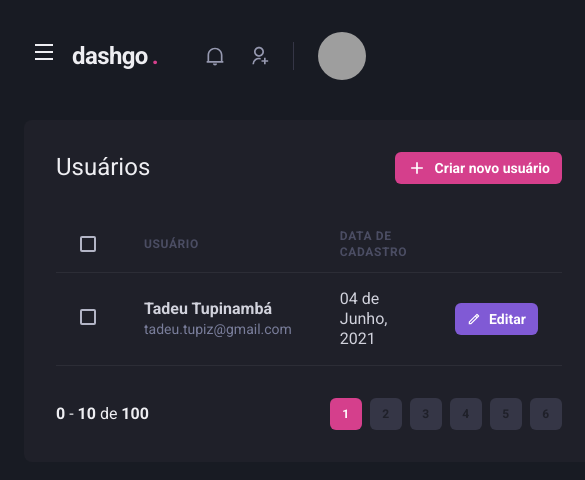
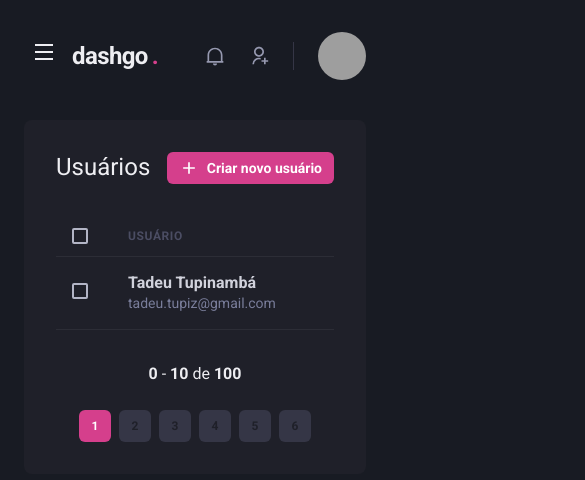
Before and after one commit to tupizz/react-studies, a Next.js app in the folder dashboard/: page /users in a window 390 px wide. Shown: the top 480 px of the page, 585 px wide, since content can reach past the window. Built offline with nearby package versions, Linux system fonts and the light colour scheme; grey boxes are pictures that could not be loaded.

Commit message:
responsive pages fixes

```diff
--- a/dashboard/src/components/Pagination/index.tsx
+++ b/dashboard/src/components/Pagination/index.tsx
@@ -4,7 +4,7 @@
 export function Pagination() {
   return (
     <Stack
-      direction="row"
+      direction={["column", "row"]}
       spacing="6"
       mt="8"
       justify="space-between"
--- a/dashboard/src/pages/dashboard.tsx
+++ b/dashboard/src/pages/dashboard.tsx
@@ -73,14 +73,14 @@
 
         {/* flex=1 the component will take the space which is available */}
         <SimpleGrid flex="1" gap="4" minChildWidth="320px">
-          <Box p="8" bgColor="gray.800" borderRadius={8} pb="4">
+          <Box p={["4", "8"]} bgColor="gray.800" borderRadius={8} pb="4">
             <Text fontSize="lg" mb="4">
               Inscritos da semana
             </Text>
             <Chart type="area" height={160} options={options} series={series} />
           </Box>
 
-          <Box p="8" bgColor="gray.800" borderRadius={8}>
+          <Box p={["4", "8"]} bgColor="gray.800" borderRadius={8}>
             <Text fontSize="lg" mb="4">
               Taxa de abertura
             </Text>
--- a/dashboard/src/pages/users/create.tsx
+++ b/dashboard/src/pages/users/create.tsx
@@ -18,7 +18,7 @@
       <Flex w="100%" my="6" maxW={1480} mx="auto" px="6">
         <Sidebar />
 
-        <Box flex={1} borderRadius="8" bgColor="gray.800" p="8">
+        <Box flex={1} borderRadius="8" bgColor="gray.800" p={["6", "8"]}>
           <Heading size="lg" fontWeight="normal">
             Criar novo usuário
           </Heading>
@@ -26,12 +26,12 @@
           <Divider my="6" borderColor="gray.700" />
 
           <Stack spacing={8}>
-            <SimpleGrid minChildWidth="240px" spacing="8" w="100%">
+            <SimpleGrid minChildWidth="240px" spacing={["4", "8"]} w="100%">
               <Input name="name" label="Nome completo"></Input>
               <Input name="email" label="E-mail"></Input>
             </SimpleGrid>
 
-            <SimpleGrid minChildWidth="240px" spacing="8" w="100%">
+            <SimpleGrid minChildWidth="240px" spacing={["4", "8"]} w="100%">
               <Input name="password" type="password" label="Senha"></Input>
               <Input
                 name="passwordConfirmation"
--- a/dashboard/src/pages/users/index.tsx
+++ b/dashboard/src/pages/users/index.tsx
@@ -12,6 +12,7 @@
   Th,
   Thead,
   Tr,
+  useBreakpointValue,
 } from "@chakra-ui/react";
 import { RiAddLine, RiPencilLine } from "react-icons/ri";
 import { Header } from "../../components/Header";
@@ -19,6 +20,11 @@
 import { Sidebar } from "../../components/Siderbar";
 
 export default function UserList() {
+  const isWideVersion = useBreakpointValue({
+    base: false,
+    lg: true,
+  });
+
   return (
     <Box>
       <Header />
@@ -45,17 +51,17 @@
           <Table colorScheme="whiteAlpha">
             <Thead>
               <Tr>
-                <Th px="6" color="gray.300" w="8">
+                <Th px={["4", "4", "6"]} color="gray.300" w="8">
                   <Checkbox colorScheme="pink"></Checkbox>
                 </Th>
                 <Th>Usuário</Th>
-                <Th>Data de cadastro</Th>
-                <Th w="8"></Th>
+                {isWideVersion && <Th>Data de cadastro</Th>}
+                {isWideVersion && <Th w="8"></Th>}
               </Tr>
             </Thead>
             <Tbody>
               <Tr>
-                <Td>
+                <Td px={["4", "4", "6"]}>
                   <Checkbox colorScheme="pink"></Checkbox>
                 </Td>
                 <Td>
@@ -68,9 +74,12 @@
                     </Text>
                   </Box>
                 </Td>
+                {isWideVersion && (
                   <Td>
                     <Text color="gray.100">04 de Junho, 2021</Text>
                   </Td>
+                )}
+                {isWideVersion && (
                   <Td>
                     <Button
                       as="a"
@@ -82,6 +91,7 @@
                       Editar
                     </Button>
                   </Td>
+                )}
               </Tr>
             </Tbody>
           </Table>
```
Lines whose indentation alone changed are shown as unchanged.
